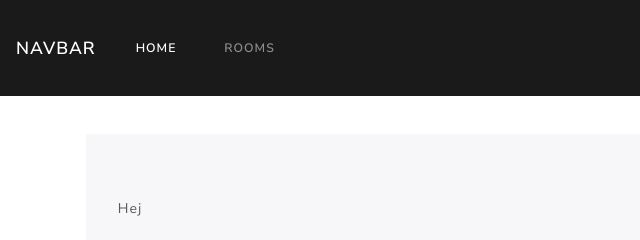
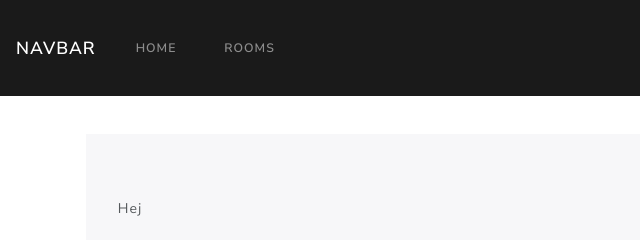
Before and after one commit to ThomasVindelev/ChatService, a website: page public/chatroom.html in a window 1280 px wide. Shown: the full height of the page, 0-640 px from the left. Drawn offline with nearby package versions, Linux system fonts and the light colour scheme; no server answers.

Commit message:
Last for today

```diff
--- a/public/jQuery.js
+++ b/public/jQuery.js
@@ -8,7 +8,7 @@ $(document).ready(() => {
 
     <div class="collapse navbar-collapse" id="navbarColor01">
         <ul class="navbar-nav mr-auto">
-            <li class="nav-item active">
+            <li class="nav-item">
                 <a class="nav-link" href="/">Home <span class="sr-only">(current)</span></a>
             </li>
             <li class="nav-item">
```
Also changed, not shown: public/chatroom.html (+0 -1 lines).
